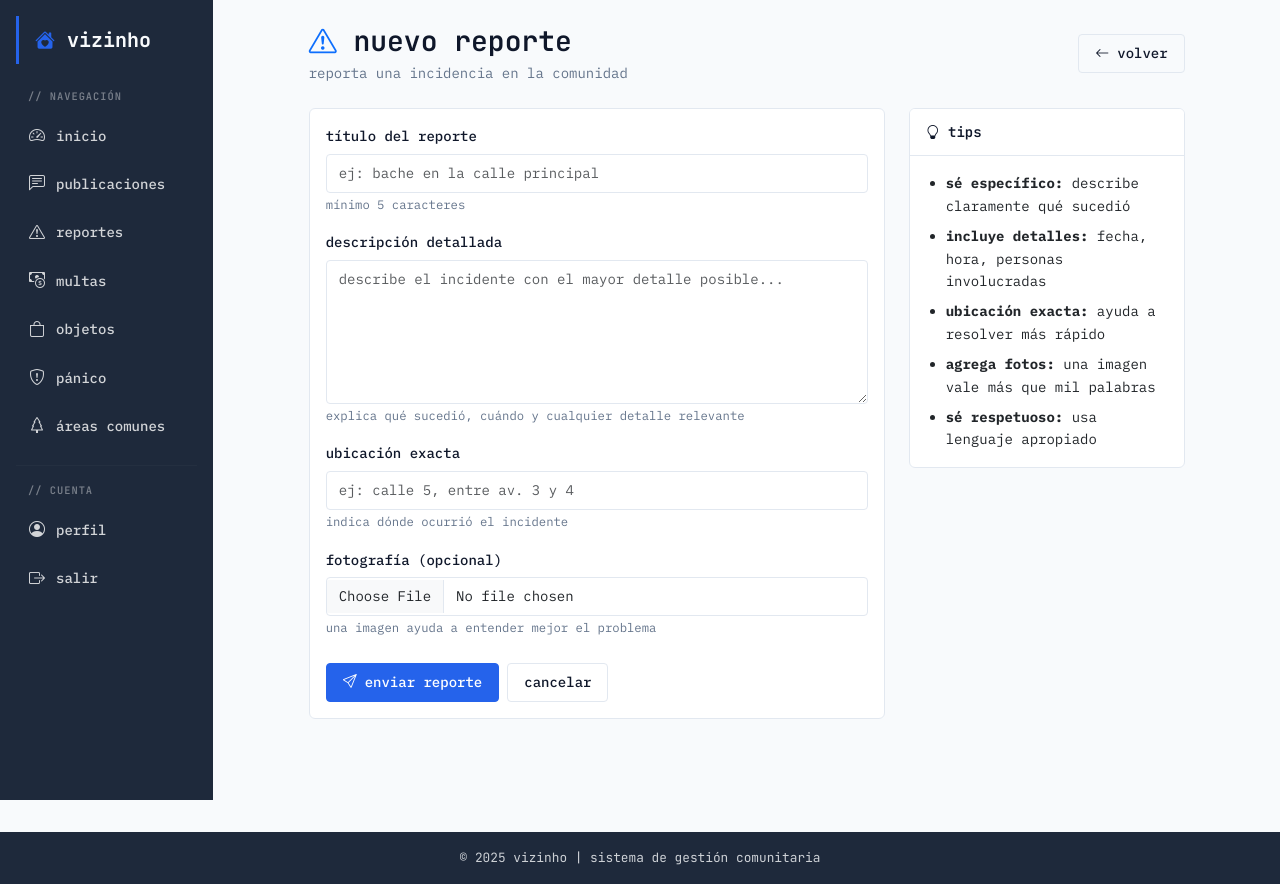
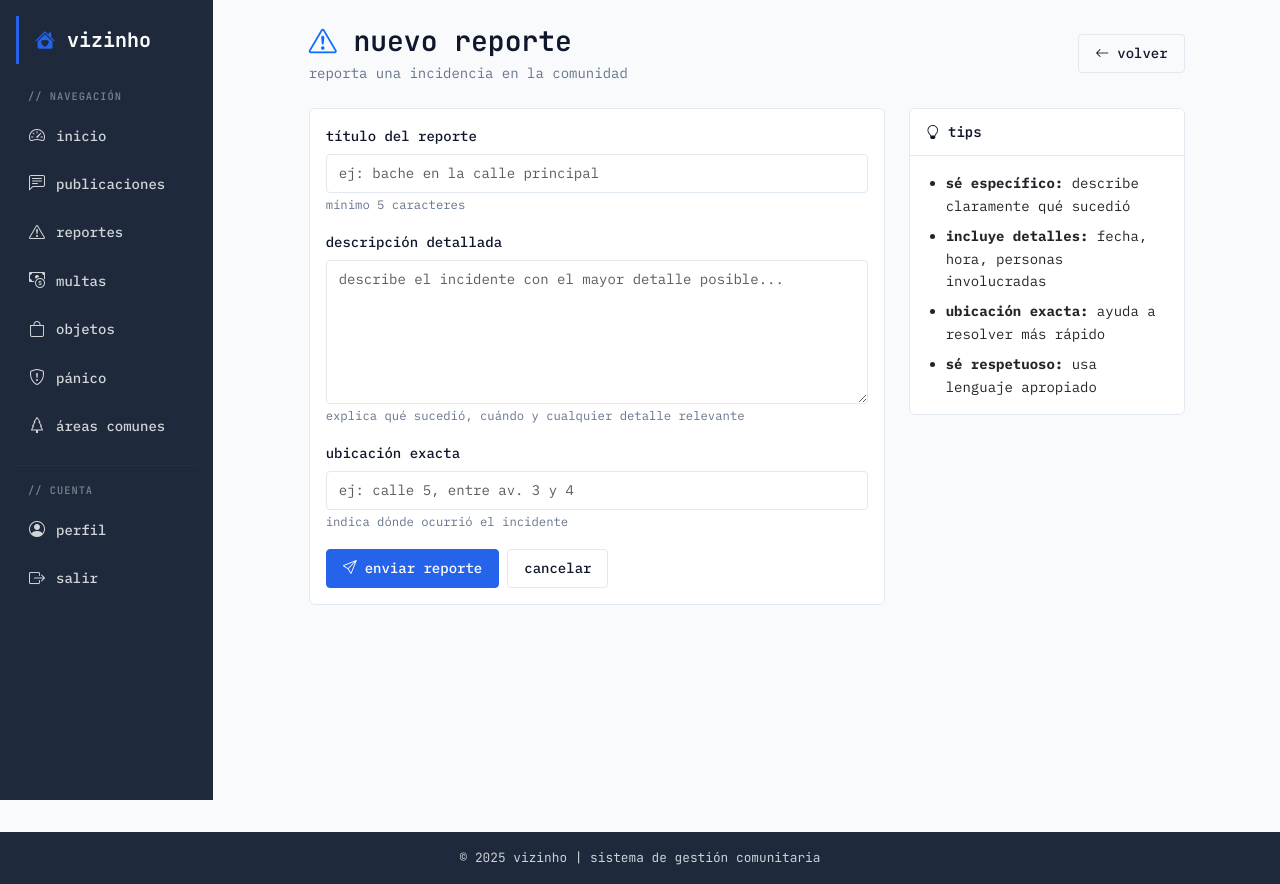
Before and after one commit to Seba-sRod-1808/Vizinho, a Django app: page /reportes/nuevo/ in a window 1280 px wide. Run offline with Django 5.2, Linux system fonts and the light colour scheme; the visitor is signed in with stand-in values (Sample User, id 1).

```diff
--- a/core/templates/reportes/crear_reporte.html
+++ b/core/templates/reportes/crear_reporte.html
@@ -66,27 +66,6 @@
               <small class="text-muted">indica dónde ocurrió el incidente</small>
             </div>
 
-            <div class="mb-4">
-              <label for="id_imagen" class="form-label">fotografía (opcional)</label>
-              <input
-                type="file"
-                name="_imagen"
-                class="form-control"
-                id="id_imagen"
-                accept="image/*"
-                onchange="previewImage(event)"
-              >
-              <small class="text-muted">una imagen ayuda a entender mejor el problema</small>
-
-              <!-- Vista previa -->
-              <div id="preview-container" class="mt-3" style="display: none;">
-                <img id="preview" class="img-fluid rounded border" style="max-height: 250px;">
-                <button type="button" class="btn btn-sm btn-outline-danger mt-2" onclick="removeImage()">
-                  <i class="bi bi-trash"></i> quitar
-                </button>
-              </div>
-            </div>
-
             <div class="d-flex gap-2">
               <button type="submit" class="btn btn-primary">
                 <i class="bi bi-send"></i> enviar reporte
@@ -110,7 +89,6 @@
             <li class="mb-2"><strong>sé específico:</strong> describe claramente qué sucedió</li>
             <li class="mb-2"><strong>incluye detalles:</strong> fecha, hora, personas involucradas</li>
             <li class="mb-2"><strong>ubicación exacta:</strong> ayuda a resolver más rápido</li>
-            <li class="mb-2"><strong>agrega fotos:</strong> una imagen vale más que mil palabras</li>
             <li><strong>sé respetuoso:</strong> usa lenguaje apropiado</li>
           </ul>
         </div>
@@ -118,33 +96,4 @@
     </div>
   </div>
 </div>
-
-<script>
-function previewImage(event) {
-  const input = event.target;
-  const preview = document.getElementById('preview');
-  const container = document.getElementById('preview-container');
-
-  if (input.files && input.files[0]) {
-    if (input.files[0].size > 5 * 1024 * 1024) {
-      alert('la imagen es muy grande. máximo 5MB');
-      input.value = '';
-      return;
-    }
-
-    const reader = new FileReader();
-    reader.onload = function(e) {
-      preview.src = e.target.result;
-      container.style.display = 'block';
-    }
-    reader.readAsDataURL(input.files[0]);
-  }
-}
-
-function removeImage() {
-  document.getElementById('id_imagen').value = '';
-  document.getElementById('preview-container').style.display = 'none';
-  document.getElementById('preview').src = '';
-}
-</script>
 {% endblock %}
```
